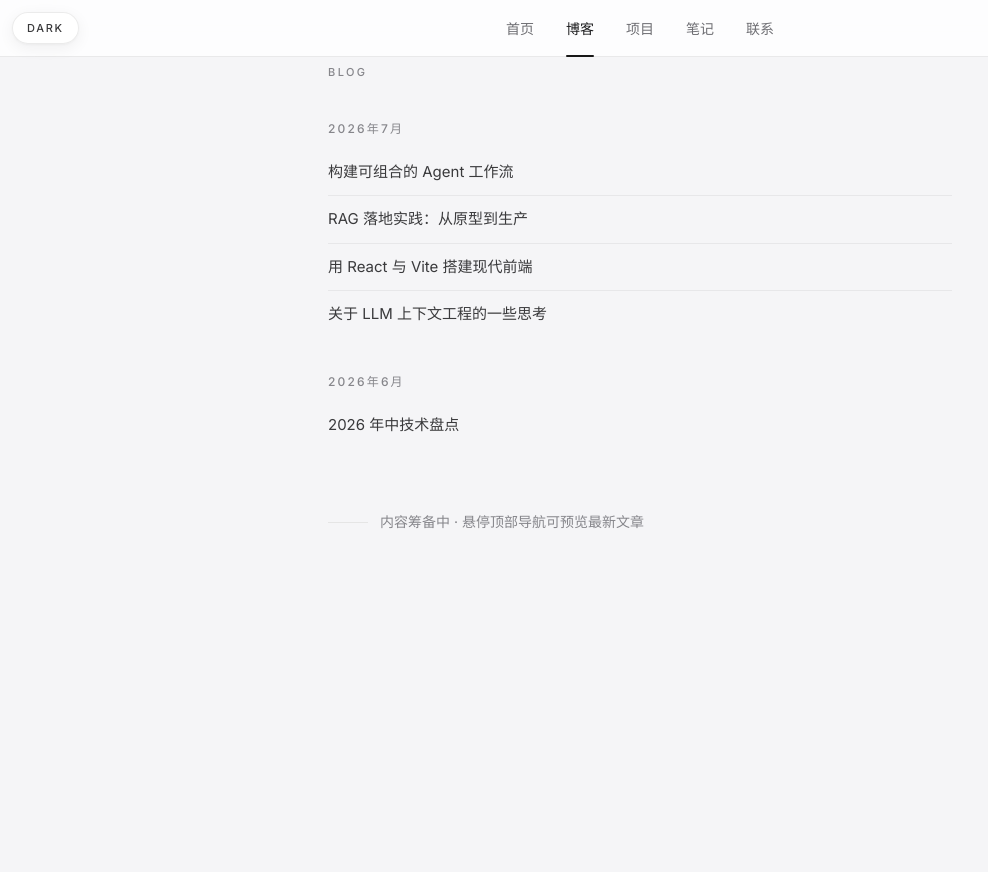
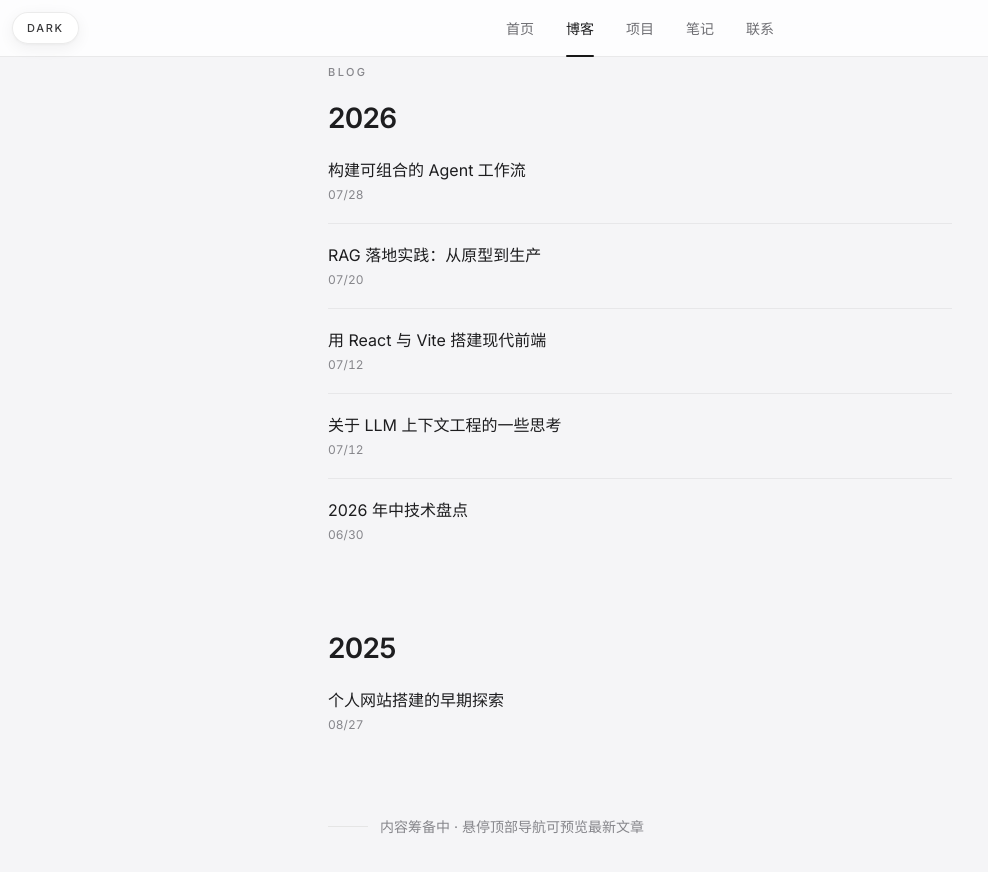
Before and after one commit to New-King/newking, a React (Vite) app: page /blog in a window 1280 px wide. Shown: the top 872 px of the page, without its empty margins (0-988 px from the left). Before the commit the page ends 800 px from the top, so only its background shows below. Built offline with nearby package versions, Linux system fonts and the light colour scheme; the HTML template or start-up script is replaced by a standard one.

Commit message:
博客页：按年份分组（28px 粗体年份标题 + MM/DD 日期），修复 hover 背景在浅色模式不可见；年份与列表零间距、文章标题去加粗；mock 数据补充 2025 示例文章

```diff
--- a/src/components/PageShell.jsx
+++ b/src/components/PageShell.jsx
@@ -4,7 +4,7 @@ export default function PageShell({ eyebrow, title, description, note, children
       <p className="text-[11px] font-medium uppercase tracking-[0.22em] text-ink-faint">{eyebrow}</p>
       <h1 className="mt-3 text-[26px] font-medium tracking-tight text-ink">{title}</h1>
       <p className="mt-4 max-w-xl leading-relaxed text-ink-muted">{description}</p>
-      {children && <div className="mt-10">{children}</div>}
+      {children && <div className="mt-2">{children}</div>}
       {note && (
         <div className="mt-16 flex items-center gap-3 text-sm text-ink-faint">
           <span className="h-px w-10 bg-neutral-200 dark:bg-white/15" />
--- a/src/data/mockData.js
+++ b/src/data/mockData.js
@@ -12,6 +12,7 @@ export const posts = [
   { id: 'p3', title: '用 React 与 Vite 搭建现代前端', date: '2026-07-12', to: '/blog' },
   { id: 'p4', title: '关于 LLM 上下文工程的一些思考', date: '2026-07-12', to: '/blog' },
   { id: 'p5', title: '2026 年中技术盘点', date: '2026-06-30', to: '/blog' },
+  { id: 'p6', title: '个人网站搭建的早期探索', date: '2025-08-27', to: '/blog' },
 ];
 
 export const projects = [
--- a/src/pages/BlogPage.jsx
+++ b/src/pages/BlogPage.jsx
@@ -2,45 +2,51 @@ import { Link } from 'react-router-dom';
 import PageShell from '../components/PageShell';
 import { posts } from '../data/mockData';
 
-// 按月份分组（2026-07 → "2026年7月"），倒序
-function groupByMonth(items) {
-  const map = new Map();
-  for (const it of items) {
-    const month = it.date.slice(0, 7); // YYYY-MM
-    if (!map.has(month)) map.set(month, []);
-    map.get(month).push(it);
-  }
-  return [...map.entries()].sort((a, b) => b[0].localeCompare(a[0]));
+// 短日期：2026-07-28 → 07/28
+const formatDate = (iso) => {
+  const [, m, d] = iso.split('-');
+  return `${m}/${d}`;
+};
+
+export default function BlogPage() {
+  // 按年份分组，年份降序、组内日期降序
+  const sorted = [...posts].sort((a, b) => b.date.localeCompare(a.date));
+  const groups = [];
+  for (const p of sorted) {
+    const year = p.date.slice(0, 4);
+    const last = groups[groups.length - 1];
+    if (last && last.year === year) last.items.push(p);
+    else groups.push({ year, items: [p] });
   }
 
-export default function BlogPage() {
-  const groups = groupByMonth(posts);
   return (
     <PageShell eyebrow="Blog" note="内容筹备中 · 悬停顶部导航可预览最新文章">
-      {/* 文章列表：按月份分组（月份为小节标题），文章不再重复显示日期，保持简约 */}
-      <div className="space-y-9">
-        {groups.map(([month, items]) => (
-          <section key={month}>
-            <h2 className="text-xs font-medium tracking-[0.18em] text-ink-faint">
-              {`${month.slice(0, 4)}年${Number(month.slice(5))}月`}
+      {groups.map((g, i) => (
+        <section key={g.year} className={i > 0 ? 'mt-16' : ''}>
+          {/* 年份粗标题：大字号形成与列表项的强对比；下方不设间距，靠条目自带 py-5 */}
+          <h2 className="text-[28px] font-bold tracking-tight text-ink">
+            {g.year}
           </h2>
-            <ul className="mt-3 divide-y divide-black/[0.06] dark:divide-white/10">
-              {items.map((p) => (
+          {/* 更新日志式列表：每条 = 标题 + MM/DD 日期，发丝分隔线 */}
+          <ul className="divide-y divide-black/[0.06] dark:divide-white/15">
+            {g.items.map((p) => (
               <li key={p.id}>
-                  <Link to={p.to} className="group flex items-baseline gap-4 py-3">
-                    <span className="min-w-0 flex-1 truncate text-[15px] text-ink-soft transition-colors duration-200 group-hover:text-ink">
+                <Link
+                  to={p.to}
+                  className="group -mx-3 block rounded-lg px-3 py-5 transition-colors duration-200 hover:bg-black/[0.04] dark:hover:bg-white/10"
+                >
+                  <p className="text-[16px] leading-snug text-ink">
                     {p.title}
-                    </span>
-                    <span className="shrink-0 text-sm text-ink-faint opacity-0 transition-opacity duration-200 group-hover:opacity-100">
-                      →
-                    </span>
+                  </p>
+                  <p className="mt-1.5 text-xs tabular-nums text-ink-faint">
+                    {formatDate(p.date)}
+                  </p>
                 </Link>
               </li>
             ))}
           </ul>
         </section>
       ))}
-      </div>
     </PageShell>
   );
 }
```
Lines whose indentation alone changed are shown as unchanged.
